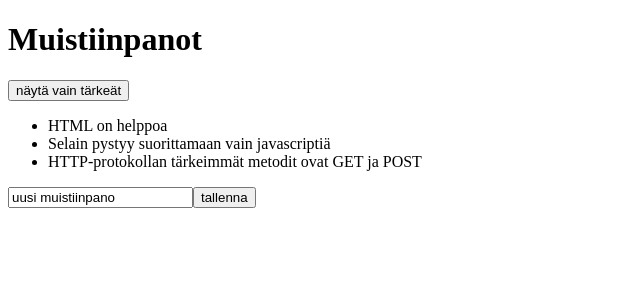
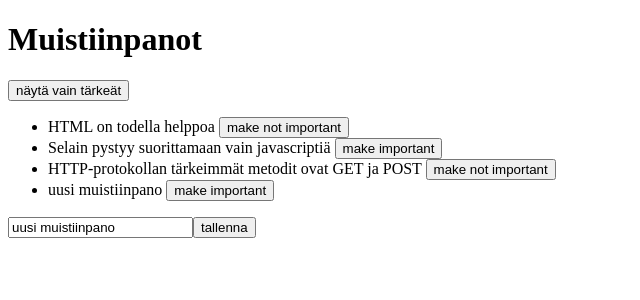
Before and after one commit to ismailhozza/iotnotes, a React (Create React App) app: page / in a window 1280 px wide. Shown: the top 300 px of the page, without its empty margins (0-640 px from the left). Built offline with nearby package versions, Linux system fonts and the light colour scheme; data requests are answered from the project's data file.

Commit message:
Notes before adding styling

```diff
--- a/db.json
+++ b/db.json
@@ -2,7 +2,7 @@
   "notes": [
     {
       "id": 1,
-            "content": "HTML on helppoa",
+      "content": "HTML on todella helppoa",
       "date": "2017-12-10T17:30:31.098Z",
       "important": true
     },
@@ -17,6 +17,12 @@
       "content": "HTTP-protokollan tärkeimmät metodit ovat GET ja POST",
       "date": "2017-12-10T19:20:14.298Z",
       "important": true
+    },
+    {
+      "content": "uusi muistiinpano",
+      "date": "2018-07-19T16:59:00.706Z",
+      "important": false,
+      "id": 4
     }
   ]
 }
--- a/package.json
+++ b/package.json
@@ -13,6 +13,7 @@
     "start": "react-scripts start",
     "build": "react-scripts build",
     "test": "react-scripts test --env=jsdom",
-    "eject": "react-scripts eject"
+    "eject": "react-scripts eject",
+    "server": "json-server -p3001 db.json"
   }
 }
--- a/src/App.js
+++ b/src/App.js
@@ -1,8 +1,7 @@
 import React from 'react'
 
-import axios from 'axios'
-
 import Note from './components/Note'
+import notesService from './services/notes'
 
 class App extends React.Component {
 
@@ -18,10 +17,10 @@ class App extends React.Component {
 
     componentDidMount() {
         console.log("did mount")
-        axios.get("http://localhost:3001/notes")
-            .then(response => {
-                console.log("promise fulfilled")
-                this.setState({ notes: response.data })
+        notesService
+            .getAll()
+            .then(notes => {
+                this.setState({ notes: notes })
             })
     }
 
@@ -34,12 +33,20 @@ class App extends React.Component {
             id: this.state.notes.length + 1
         }
 
-        const notes = this.state.notes.concat(noteObject)
+        // const notes = this.state.notes.concat(noteObject)
 
-        this.setState({
-            notes,
-            newNote: ''
-        })
+        // this.setState({
+        //     notes,
+        //     newNote: ''
+        // })
+        notesService
+            .create(noteObject)
+            .then((response) => {
+                this.setState({
+                    notes: this.state.notes.concat(response.data),
+                    newNote: ''
+                })
+            })
     }
 
     handleNoteChange = (event) => {
@@ -49,6 +56,22 @@ class App extends React.Component {
 
     toggleVisible = () => {
         this.setState({showAll: !this.state.showAll})
+    }
+
+    toggleImportanceOf = (id) => {
+        return () => {
+            const url = `http://localhost:3001/notes/${id}`
+            const note = this.state.notes.find(n=> n.id === id)
+            const changedNote = { ...note, important: !note.important }
+
+            notesService
+                .update(id, changedNote)
+                .then( (response) => {
+                    this.setState({
+                        notes: this.state.notes.map( note => note.id !== id ? note: response.data)
+                    })
+                })
+        }
     }
 
     render() {
@@ -69,7 +92,13 @@ class App extends React.Component {
                 </div>
 
                 <ul>
-                    {notesToShow.map((note) => <Note key={note.id} note={note} />)}
+                    {notesToShow.map((note) =>
+                        <Note
+                            key={note.id}
+                            note={note}
+                            toggleImportance={this.toggleImportanceOf(note.id)}
+                        />
+                    )}
                 </ul>
                 <form onSubmit={this.addNote}>
                     <input
--- a/src/components/Note.js
+++ b/src/components/Note.js
@@ -1,8 +1,9 @@
 import React from 'react';
 
-const Note = ({note}) => {
+const Note = ({note, toggleImportance}) => {
+    const label = note.important ? 'make not important' : 'make important'
     return (
-        <li>{note.content}</li>
+        <li>{note.content} <button onClick={toggleImportance}>{label}</button></li>
     )
 }
 
--- /dev/null
+++ b/src/services/notes.js
@@ -0,0 +1,18 @@
+import axios from 'axios'
+const baseUrl = 'http://localhost:3001/notes'
+
+const getAll = () => {
+    return axios
+        .get(baseUrl)
+        .then(response => response.data)
+}
+
+const create = (newObject) => {
+    return axios.post(baseUrl, newObject)
+}
+
+const update = (id, newObject) => {
+    return axios.put(`${baseUrl}/${id}`, newObject)
+}
+
+export default { getAll, create, update }
```
Lines whose indentation alone changed are shown as unchanged.
